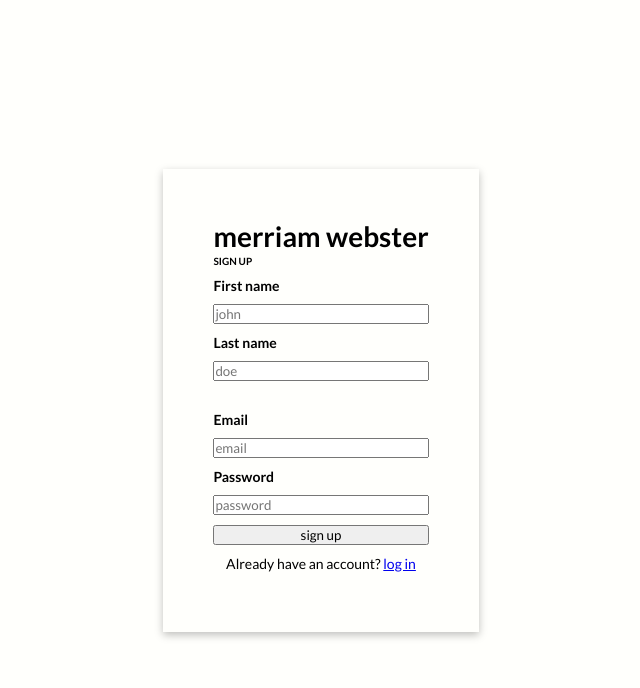
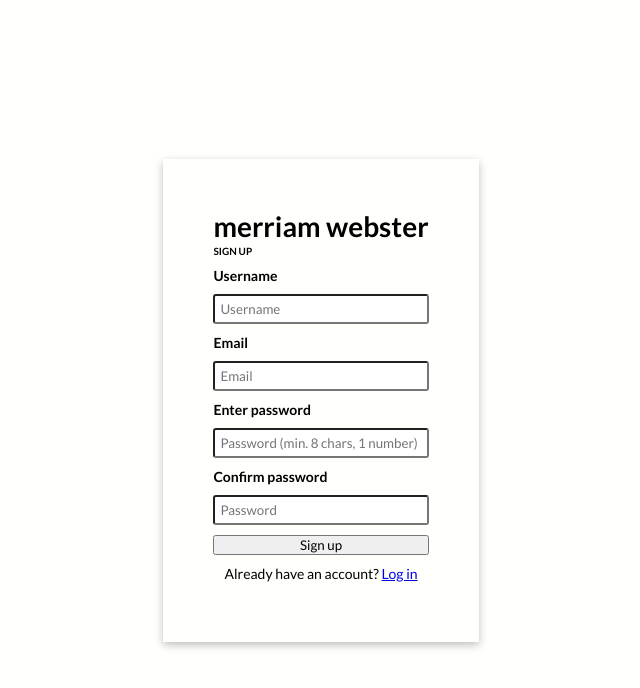
Before and after one commit to chrisflodin/merriam-webster, a React (Create React App) app: page /sign-up in a window 1280 px wide. Shown: the top 688 px of the page, without its empty margins (319-959 px from the left). Built offline with nearby package versions, Linux system fonts and the light colour scheme.

Commit message:
added logic to sign up form

```diff
--- /dev/null
+++ b/src/api/auth.ts
@@ -0,0 +1,19 @@
+import URLS from "../constants/urls";
+import { IUser } from "../types/user";
+
+export const signUpUser = async (profile: IUser) => {
+  try {
+    const res = await fetch(URLS.SIGN_UP_URL, {
+      method: "POST",
+      headers: {
+        Accept: "application/json",
+        "Content-Type": "application/json",
+      },
+      body: JSON.stringify(profile),
+    });
+    const data = await res.json();
+    return data;
+  } catch (error: any) {
+    console.log(error.message);
+  }
+};
--- /dev/null
+++ b/src/constants/urls.ts
@@ -0,0 +1,7 @@
+const BASE_URL = "http://localhost:5000";
+
+const URLS = {
+  SIGN_UP_URL: BASE_URL + "/user/new",
+};
+
+export default URLS;
--- a/src/features/login/Login.module.scss
+++ b/src/features/login/Login.module.scss
@@ -38,6 +38,19 @@
   font-weight: 400;
 }
 
+input {
+  border-radius: 3px;
+  padding: 5px;
+}
+
+.isValid {
+  border: 1px solid green;
+}
+
+.isInvalid {
+  border: 1px solid red;
+}
+
 .bottomMargin {
   margin-bottom: 3rem;
 }
--- a/src/features/login/SignUp.tsx
+++ b/src/features/login/SignUp.tsx
@@ -1,27 +1,104 @@
+import { SyntheticEvent, useEffect, useReducer } from "react";
 import { Link } from "react-router-dom";
 import loginStyles from "./Login.module.scss";
+import { InputActionType, InputState, InputType } from "./types";
+import { signUpUser } from "../../api/auth";
+import { formReducer } from "./utils";
 
-const { page, container, title, subTitle, switchPrompt, bottomMargin } = loginStyles;
+const { page, container, title, subTitle, switchPrompt, isValid, isInvalid } = loginStyles;
+
+const initState: any = { valid: false };
+
+["username", "email", "password", "confirmPassword"].forEach((cur: string) => {
+  initState[cur] = {
+    value: {
+      touched: false,
+      valid: false,
+      value: "",
+    } as InputState,
+  };
+});
 
 function SignUp() {
+  const [form, formDispatch] = useReducer(formReducer, initState);
+
+  const submitHandler = async (event: SyntheticEvent) => {
+    console.log(form);
+
+    event.preventDefault();
+    if (!form.valid) return;
+
+    const user = {
+      username: form.username?.value!,
+      email: form.email?.value!,
+      password: form.password?.value!,
+      confirmPassword: form.confirmPassword?.value!,
+    };
+
+    const data = await signUpUser(user);
+  };
+
+  const handleInputChange = (event: SyntheticEvent) => {
+    const target = event.target as HTMLInputElement;
+    const actionType = `${target.id}_CHANGED` as InputActionType;
+
+    formDispatch({
+      type: actionType,
+      payload: target.value,
+    });
+  };
+
+  useEffect(() => {
+    console.log(form);
+  }, [form]);
+
   return (
     <div className={page}>
-      <div className={container}>
+      <form className={container} onSubmit={submitHandler}>
         <h1 className={title}>merriam webster</h1>
         <h3 className={subTitle}>SIGN UP</h3>
-        <p>First name</p>
-        <input type="text" placeholder="john" />
-        <p>Last name</p>
-        <input className={bottomMargin} type="text" placeholder="doe" />
+
+        <p>Username</p>
+        <input
+          className={form.username.valid ? isValid : form.username.touched ? isInvalid : ""}
+          onChange={handleInputChange}
+          id={InputType.USERNAME}
+          type="text"
+          placeholder="Username"
+        />
+
         <p>Email</p>
-        <input type="text" placeholder="email" />
-        <p>Password</p>
-        <input type="password" placeholder="password" />
-        <button>sign up</button>
+        <input
+          className={form.email.valid ? isValid : form.email.touched ? isInvalid : ""}
+          onChange={handleInputChange}
+          id={InputType.EMAIL}
+          type="text"
+          placeholder="Email"
+        />
+
+        <p>Enter password</p>
+        <input
+          className={form.password.valid ? isValid : form.password.touched ? isInvalid : ""}
+          onChange={handleInputChange}
+          id={InputType.PASSWORD}
+          type="text"
+          placeholder="Password (min. 8 chars, 1 number)"
+        />
+
+        <p>Confirm password</p>
+        <input
+          className={form.confirmPassword.valid ? isValid : form.confirmPassword.touched ? isInvalid : ""}
+          onChange={handleInputChange}
+          id={InputType.CONFIRM_PASSWORD}
+          type="text"
+          placeholder="Password"
+        />
+
+        <button type="submit">Sign up</button>
         <p className={switchPrompt}>
-          Already have an account? <Link to="/login">log in</Link>
+          Already have an account? <Link to="/login">Log in</Link>
         </p>
-      </div>
+      </form>
     </div>
   );
 }
--- /dev/null
+++ b/src/features/login/config.ts
@@ -0,0 +1,7 @@
+export const pswRequirement = {
+  minLength: 4,
+  minLowercase: 1,
+  minUppercase: 0,
+  minNumbers: 0,
+  minSymbols: 0,
+};
--- a/src/features/login/index.tsx
+++ b/src/features/login/index.tsx
@@ -10,9 +10,9 @@
         <h1 className={title}>merriam webster</h1>
         <h3 className={subTitle}>LOGIN</h3>
         <p>Email</p>
-        <input type="text" placeholder="email" />
+        <input type="text" placeholder="Email" />
         <p>Password</p>
-        <input type="password" placeholder="password" />
+        <input type="password" placeholder="Password" />
         <button>login</button>
         <p className={switchPrompt}>
           Don't have an account? <Link to="/sign-up">sign up</Link>
--- /dev/null
+++ b/src/features/login/types.ts
@@ -0,0 +1,35 @@
+export interface InputState {
+  touched?: boolean;
+  valid?: boolean;
+  value: string;
+}
+
+export interface FormState {
+  username: InputState;
+  email: InputState;
+  password: InputState;
+  confirmPassword: InputState;
+  valid?: boolean;
+}
+
+export enum InputType {
+  USERNAME = "USERNAME",
+  PASSWORD = "PASSWORD",
+  CONFIRM_PASSWORD = "CONFIRM_PASSWORD",
+  EMAIL = "EMAIL",
+}
+
+export enum InputActionType {
+  USERNAME_CHANGED = "USERNAME_CHANGED",
+  PASSWORD_CHANGED = "PASSWORD_CHANGED",
+  CONFIRM_PASSWORD_CHANGED = "CONFIRM_PASSWORD_CHANGED",
+  EMAIL_CHANGED = "EMAIL_CHANGED",
+  SUBMIT = "SUBMIT",
+}
+
+export interface InputAction {
+  type: InputActionType;
+  payload?: string;
+}
+
+export type InputReducer = (state: FormState, action: InputAction) => FormState;
--- /dev/null
+++ b/src/features/login/utils.ts
@@ -0,0 +1,72 @@
+import { FormState, InputActionType, InputReducer, InputState } from "./types";
+import validator from "validator";
+import { pswRequirement } from "./config";
+
+export const formReducer: InputReducer = (prevState, action) => {
+  let state: FormState,
+    payload = action.payload!;
+
+  switch (action.type) {
+    case InputActionType.USERNAME_CHANGED:
+      state = {
+        ...prevState,
+        username: {
+          touched: true,
+          value: payload,
+          valid: payload.length >= 3 && validator.isAlphanumeric(payload),
+        },
+      };
+      break;
+
+    case InputActionType.EMAIL_CHANGED:
+      state = {
+        ...prevState,
+        email: {
+          touched: true,
+          value: payload,
+          valid: validator.isEmail(payload),
+        },
+      };
+      break;
+
+    case InputActionType.PASSWORD_CHANGED:
+      state = {
+        ...prevState,
+        password: {
+          touched: true,
+          value: payload,
+          valid: validator.isStrongPassword(payload, pswRequirement) && validator.isAlphanumeric(payload),
+        },
+        confirmPassword: {
+          touched: prevState.confirmPassword.touched,
+          ...prevState.confirmPassword,
+        },
+      };
+      break;
+
+    case InputActionType.CONFIRM_PASSWORD_CHANGED:
+      state = {
+        ...prevState,
+        confirmPassword: {
+          touched: true,
+          value: payload,
+          valid: payload === prevState.password.value && validator.isAlphanumeric(payload),
+        },
+      };
+      break;
+
+    default:
+      break;
+  }
+
+  state!.valid = isFormValid(state!);
+  return state!;
+};
+
+const isFormValid = (prevState: FormState) => {
+  return Object.entries(prevState)
+    .filter((prop) => prop[0] !== "valid")
+    .every((prop: [string, InputState]) => {
+      return prop[1].valid;
+    });
+};
--- /dev/null
+++ b/src/types/user.ts
@@ -0,0 +1,9 @@
+import { ObjectId } from "mongoose";
+
+export interface IUser {
+  _id?: ObjectId;
+  username: string;
+  email: string;
+  password: string;
+  tokens?: { token: string }[];
+}
```
Also changed, not shown: package.json (+7 -0 lines), 1 other file (tests, documents, lock files or other folders).
